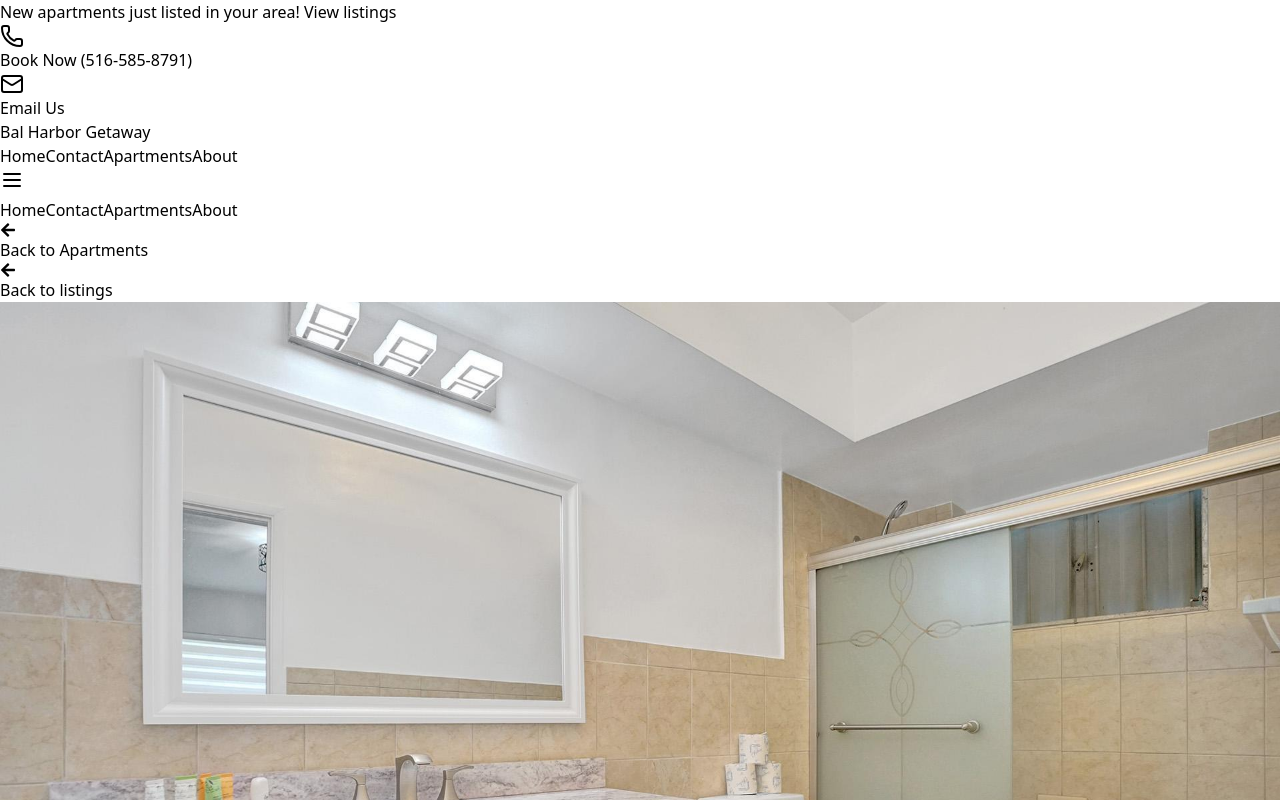
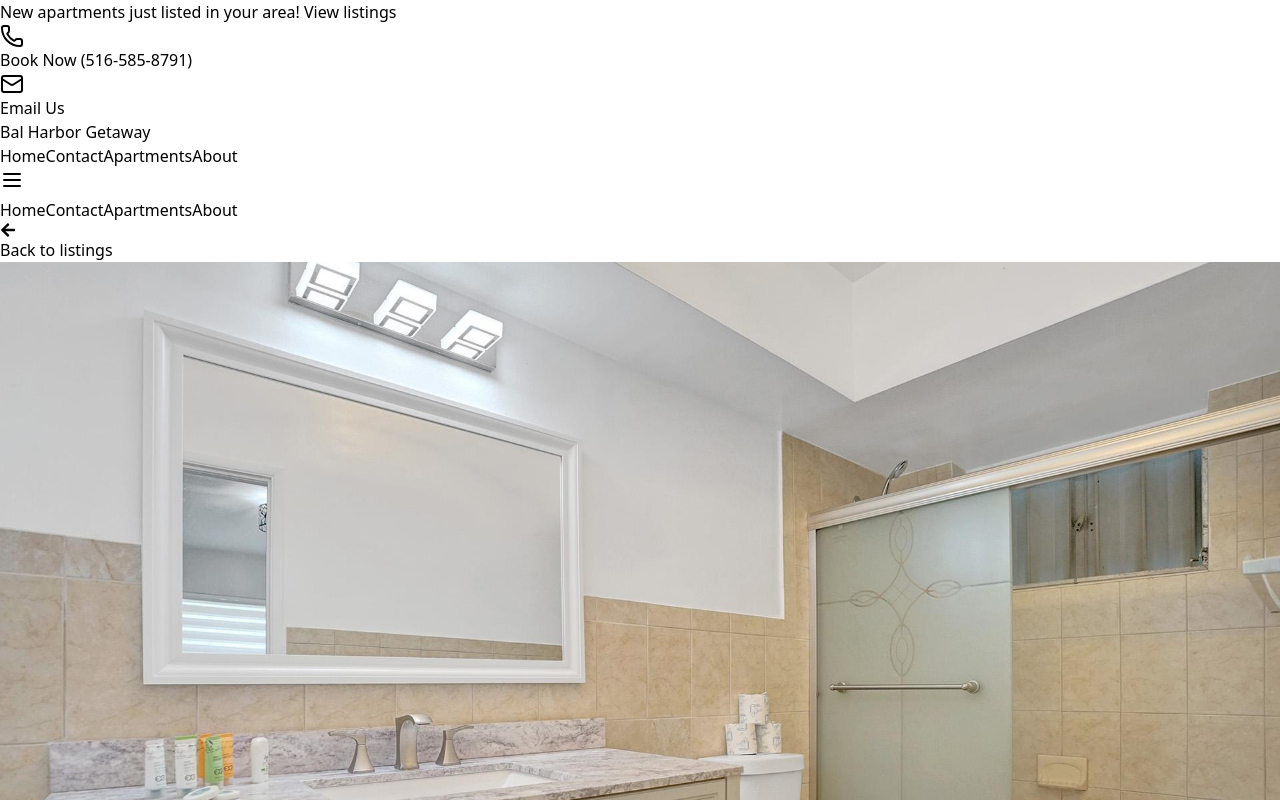
Before and after one commit to Atulkumar1104/BalHarborGateway, a React (Vite) app: page /apartment/1 in a window 1280 px wide. Shown: the top 800 px of the page. Built offline with nearby package versions, Linux system fonts and the light colour scheme.

Commit message:
feat: Demo Page Created

```diff
--- a/src/Pages/apartmentDetails.jsx
+++ b/src/Pages/apartmentDetails.jsx
@@ -131,16 +131,7 @@ const ApartmentDetails = () => {
 
   return (
     <div className="min-h-screen bg-gray-50">
-      {/* Back to Apartments Header for Mobile */}
-      <div className="md:hidden bg-white shadow-sm">
-        <button
-          onClick={handleBack}
-          className="w-full p-4 flex items-center justify-center text-gray-700 hover:bg-gray-50"
-        >
-          <FaArrowLeft className="mr-2" />
-          Back to Apartments
-        </button>
-      </div>
+
 
       {/* Apartment Details Section */}
 
```
